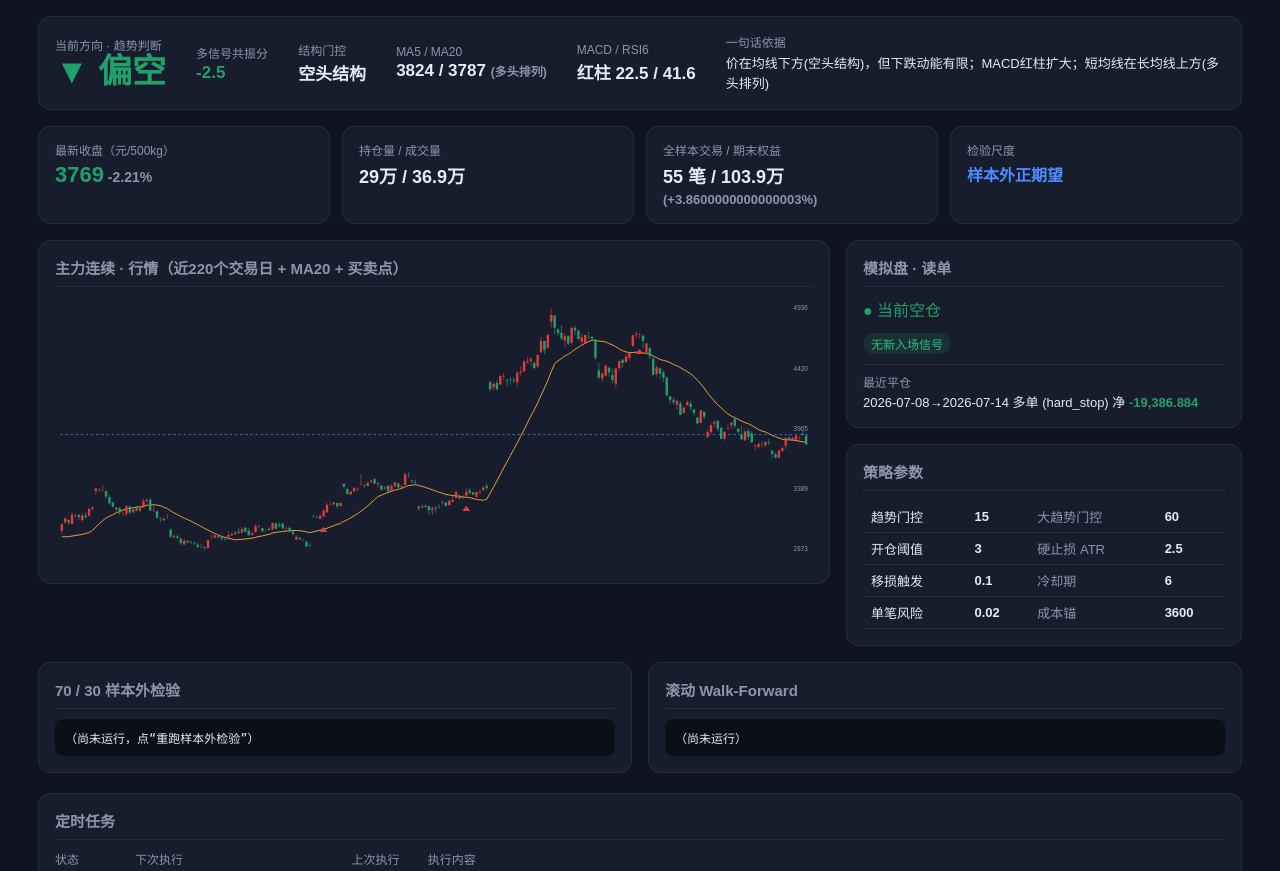
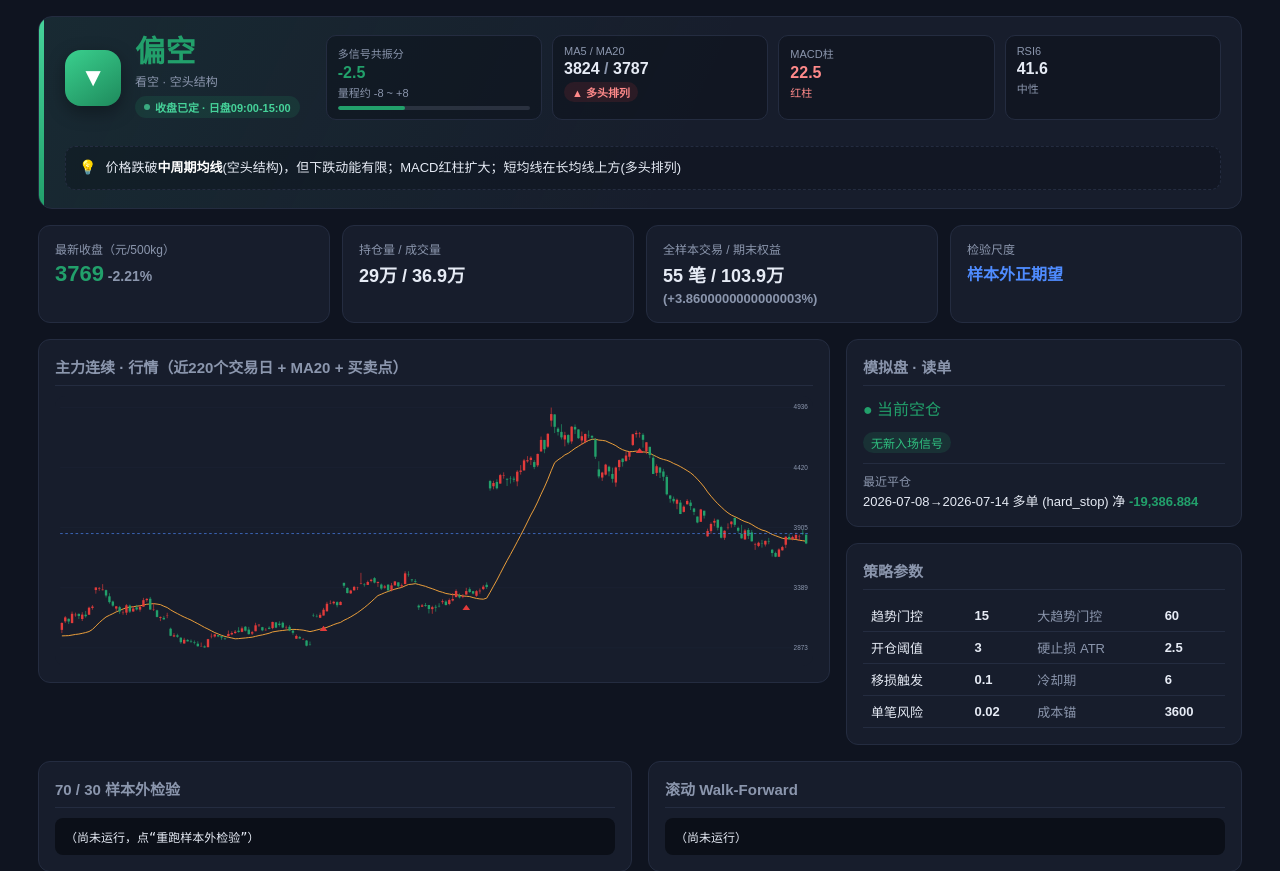
Before and after one commit to xizhenchao123/-, a Flask app: page / in a window 1280 px wide. Shown: the part 81-952 px from the top of the page. Run offline with Flask 3, Linux system fonts and the light colour scheme.

Commit message:
feat: 分析数据趋势
Co-authored-by: traeagent <traeagent@users.noreply.github.com>

```diff
--- a/jd2611_quant/dashboard/templates/index.html
+++ b/jd2611_quant/dashboard/templates/index.html
@@ -51,17 +51,67 @@
   .tag.live{background:rgba(34,160,107,.15);color:#2fbf7f}
   .tag.warn{background:rgba(227,59,59,.15);color:var(--up)}
   .quote{font-size:30px;font-weight:700}
-  /* 方向趋势判断 */
-  .trendbox{position:relative;border:1px solid var(--line)}
-  .trendbox .verdict{font-size:34px;font-weight:800;line-height:1.1}
-  .trendbox .verdict.up{color:var(--up)}
-  .trendbox .verdict.dn{color:var(--dn)}
-  .trendbox .verdict.mut{color:var(--mut)}
-  .trendbox .trow{display:flex;gap:30px;flex-wrap:wrap;align-items:center}
-  .trendbox .tm{font-size:12px;color:var(--mut)}
-  .trendbox .tv{font-size:17px;font-weight:600;margin-top:2px}
-  .trendbox .tag.live-live{background:rgba(79,140,255,.15);color:var(--ac)}
-  @media(max-width:480px){.trendbox .verdict{font-size:26px}.trendbox .trow{gap:16px}}
+  /* ===== 方向趋势判断面板 =====
+     三态配色：up=红（看多）/ dn=绿（看空）/ mut=灰（观望），左侧色带 + 柔和渐变底 */
+  .trendbox{position:relative;overflow:hidden;border-radius:14px;
+    border:1px solid var(--line);padding:0;background:var(--panel)}
+  .trendbox::before{content:"";position:absolute;inset:0 auto 0 0;width:5px;z-index:2}
+  .trendbox.tb-up::before{background:linear-gradient(180deg,#ff8a8a,#e23b3b)}
+  .trendbox.tb-dn::before{background:linear-gradient(180deg,#46d39a,#22a06b)}
+  .trendbox.tb-mut::before{background:linear-gradient(180deg,#9aa5bd,#5c6a85)}
+  .trendbox.tb-up{background:
+    linear-gradient(115deg,rgba(226,59,59,.10) 0%,transparent 55%),var(--panel)}
+  .trendbox.tb-dn{background:
+    linear-gradient(115deg,rgba(34,160,107,.10) 0%,transparent 55%),var(--panel)}
+  .trendbox.tb-mut{background:
+    linear-gradient(115deg,rgba(139,150,173,.08) 0%,transparent 55%),var(--panel)}
+  .tb-inner{display:flex;gap:26px;flex-wrap:wrap;align-items:center;padding:18px 20px 18px 26px}
+  /* 结论区 */
+  .tb-head{display:flex;align-items:center;gap:14px;min-width:230px}
+  .tb-badge{width:56px;height:56px;border-radius:16px;display:grid;place-items:center;
+    flex:none;font-size:26px;color:#fff;box-shadow:0 6px 18px rgba(0,0,0,.35)}
+  .tb-up .tb-badge{background:linear-gradient(145deg,#ff6b6b,#d11f1f)}
+  .tb-dn .tb-badge{background:linear-gradient(145deg,#3ad08e,#1e8a5c)}
+  .tb-mut .tb-badge{background:linear-gradient(145deg,#a7b1c9,#5c6a85)}
+  .tb-verdict{font-size:30px;font-weight:800;letter-spacing:.5px;line-height:1}
+  .tb-up .tb-verdict{color:var(--up)} .tb-dn .tb-verdict{color:var(--dn)}
+  .tb-mut .tb-verdict{color:#c3cadb}
+  .tb-sub{font-size:12px;color:var(--mut);margin-top:5px}
+  .tb-chip{display:inline-flex;align-items:center;gap:5px;font-size:11px;font-weight:600;
+    padding:3px 9px;border-radius:999px;margin-top:7px}
+  .tb-chip .dot{width:6px;height:6px;border-radius:50%;animation:pulse 1.6s infinite}
+  @keyframes pulse{0%,100%{opacity:1}50%{opacity:.35}}
+  .tb-up .tb-chip{background:rgba(226,59,59,.14);color:#ff8a8a}
+  .tb-up .tb-chip .dot{background:#ff8a8a}
+  .tb-dn .tb-chip{background:rgba(34,160,107,.14);color:#46d39a}
+  .tb-dn .tb-chip .dot{background:#46d39a}
+  .tb-mut .tb-chip{background:rgba(139,150,173,.14);color:#a7b1c9}
+  .tb-mut .tb-chip .dot{background:#a7b1c9}
+  /* 指标卡 */
+  .tb-metrics{display:grid;grid-template-columns:repeat(auto-fit,minmax(104px,1fr));gap:10px;flex:1;min-width:300px}
+  .tb-metric{background:rgba(11,15,24,.45);border:1px solid var(--line);border-radius:10px;
+    padding:9px 11px}
+  .tb-metric .tm{font-size:11px;color:var(--mut)}
+  .tb-metric .tvv{font-size:16px;font-weight:700;margin-top:3px}
+  .tb-metric .tvt{font-size:11px;color:var(--mut);margin-top:2px}
+  /* 结构标记（多头/空头/观望） */
+  .tb-struct{display:inline-flex;align-items:center;gap:5px;font-size:11px;font-weight:600;
+    padding:2px 8px;border-radius:999px;margin-top:4px}
+  .tb-struct.bull{background:rgba(226,59,59,.12);color:#ff8a8a}
+  .tb-struct.bear{background:rgba(34,160,107,.12);color:#46d39a}
+  .tb-struct.flat{background:rgba(139,150,173,.12);color:#a7b1c9}
+  /* 一句话依据 */
+  .tb-summary{flex-basis:100%;display:flex;align-items:flex-start;gap:9px;
+    background:rgba(11,15,24,.35);border:1px dashed var(--line);border-radius:10px;padding:11px 13px}
+  .tb-summary .ic{flex:none;font-size:14px;line-height:1.4}
+  .tb-summary .txt{font-size:13px;line-height:1.55;color:var(--txt)}
+  .tb-summary .txt b{color:#fff}
+  @media(max-width:480px){
+    .trendbox .verdict,.tb-verdict{font-size:23px}
+    .tb-badge{width:46px;height:46px;font-size:21px;border-radius:13px}
+    .tb-inner{padding:14px 14px 14px 20px;gap:16px}
+    .tb-metrics{min-width:0;grid-template-columns:repeat(2,1fr)}
+  }
 </style>
 </head>
 <body>
@@ -162,21 +212,62 @@ function renderAll(st,ana,sched){
 }
 
 function renderTrend(tr){
-  if(!tr){$('trendBox').innerHTML='<div class="mut">趋势判断加载中…</div>';return;}
-  const sign = tr.label==='看多'?(tr.cls==='up'?'▲':'△'):tr.label==='看空'?(tr.cls==='dn'?'▼':'▽'):'▪';
-  const mac = tr.macd_bull?('红柱 '+Math.abs(tr.macd_hist)):('绿柱 '+Math.abs(tr.macd_hist));
-  const vs = tr.ma5!=null?`${tr.ma5} / ${tr.ma20}`:'--';
+  if(!tr){$('trendBox').innerHTML='<div class="mut" style="padding:14px">趋势判断加载中…</div>';return;}
+  const cls = tr.cls; // up/dn/mut
+  const badge = tr.label==='看多'?'▲':tr.label==='看空'?'▼':'─';
+  const isLive = (()=>{ // 北京时间 09:00-11:30 / 13:30-15:00 判盘中实时
+    const d=new Date();const bj=new Date(d.getTime()+8*3600e3);
+    const t=bj.getHours()*60+bj.getMinutes();
+    return (540<=t&&t<=615)||(630<=t&&t<=690)||(810<=t&&t<=900);
+  })();
+  const chip = isLive?'盘中实时 · 每10分钟刷新':'收盘已定 · 日盘09:00-15:00';
+  const scorePct = Math.max(0,Math.min(100,50+tr.score*6)); // ±8 量程映射 0-100
+  const macCol = tr.macd_bull?'#ff8a8a':'#46d39a';
+  const maTxt = tr.ma5!=null?`${tr.ma5} <span style="color:var(--mut)">/</span> ${tr.ma20}`:'--';
+  const summary = tr.summary
+    .replace('价在均线上方','价格站上<span style="color:#ff8a8a"><b>中周期均线</b></span>')
+    .replace('价在均线下方','价格跌破<span style="color:#46d39a"><b>中周期均线</b></span>');
+  $('trendBox').className=`panel trendbox tb-${cls}`;
   $('trendBox').innerHTML=`
-    <div class="trow">
-      <div>
-        <div class="tm">当前方向 · 趋势判断</div>
-        <div class="verdict ${tr.cls}">${sign} ${tr.verdict}</div>
+    <div class="tb-inner">
+      <div class="tb-head">
+        <div class="tb-badge">${badge}</div>
+        <div>
+          <div class="tb-verdict">${tr.verdict}</div>
+          <div class="tb-sub">${tr.label} · ${tr.gate}</div>
+          <div class="tb-chip"><span class="dot"></span>${chip}</div>
+        </div>
       </div>
-      <div><div class="tm">多信号共振分</div><div class="tv ${chgCls(tr.score)}">${tr.score}</div></div>
-      <div><div class="tm">结构门控</div><div class="tv">${tr.gate}</div></div>
-      <div><div class="tm">MA5 / MA20</div><div class="tv">${vs} <span class="tm" style="font-size:12px">(${tr.ma_bull?'多头排列':'空头排列'})</span></div></div>
-      <div><div class="tm">MACD / RSI6</div><div class="tv">${mac} / ${tr.rsi6}</div></div>
-      <div style="flex:1;min-width:220px"><div class="tm">一句话依据</div><div style="font-size:13px;margin-top:4px;line-height:1.5">${tr.summary}</div></div>
+      <div class="tb-metrics">
+        <div class="tb-metric">
+          <div class="tm">多信号共振分</div>
+          <div class="tvv ${chgCls(tr.score)}">${tr.score}</div>
+          <div class="tvt">量程约 -8 ~ +8</div>
+          <div style="height:4px;border-radius:2px;background:rgba(139,150,173,.2);margin-top:6px;overflow:hidden">
+            <div style="height:100%;width:${scorePct}%;background:${tr.score>0?'#e23b3b':'#22a06b'};border-radius:2px"></div>
+          </div>
+        </div>
+        <div class="tb-metric">
+          <div class="tm">MA5 / MA20</div>
+          <div class="tvv">${maTxt}</div>
+          <div class="tb-struct ${maTxt==='--'?'flat':tr.ma5>tr.ma20?'bull':'bear'}"
+            style="margin-top:4px">${maTxt==='--'?'':(tr.ma5>tr.ma20?'▲':'▼')} ${tr.ma_bull?'多头排列':'空头排列'}</div>
+        </div>
+        <div class="tb-metric">
+          <div class="tm">MACD柱</div>
+          <div class="tvv" style="color:${macCol}">${tr.macd_hist}</div>
+          <div class="tvt" style="color:${macCol}">${tr.macd_bull?'红柱':'绿柱'}</div>
+        </div>
+        <div class="tb-metric">
+          <div class="tm">RSI6</div>
+          <div class="tvv">${tr.rsi6}</div>
+          <div class="tvt">${tr.rsi6>70?'超买':tr.rsi6<30?'超卖':'中性'}</div>
+        </div>
+      </div>
+      <div class="tb-summary">
+        <span class="ic">💡</span>
+        <span class="txt">${summary}</span>
+      </div>
     </div>`;
 }
 
```
Also changed, not shown: 1 other file.
